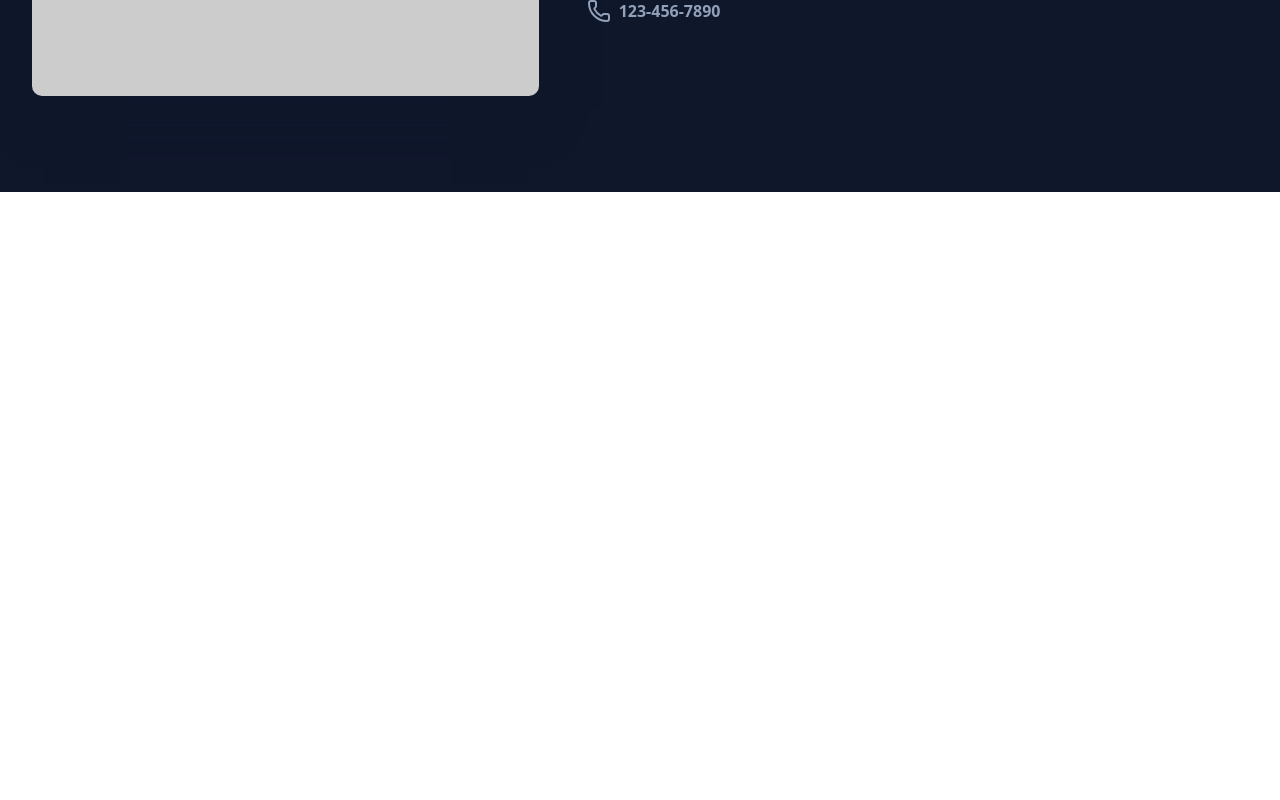
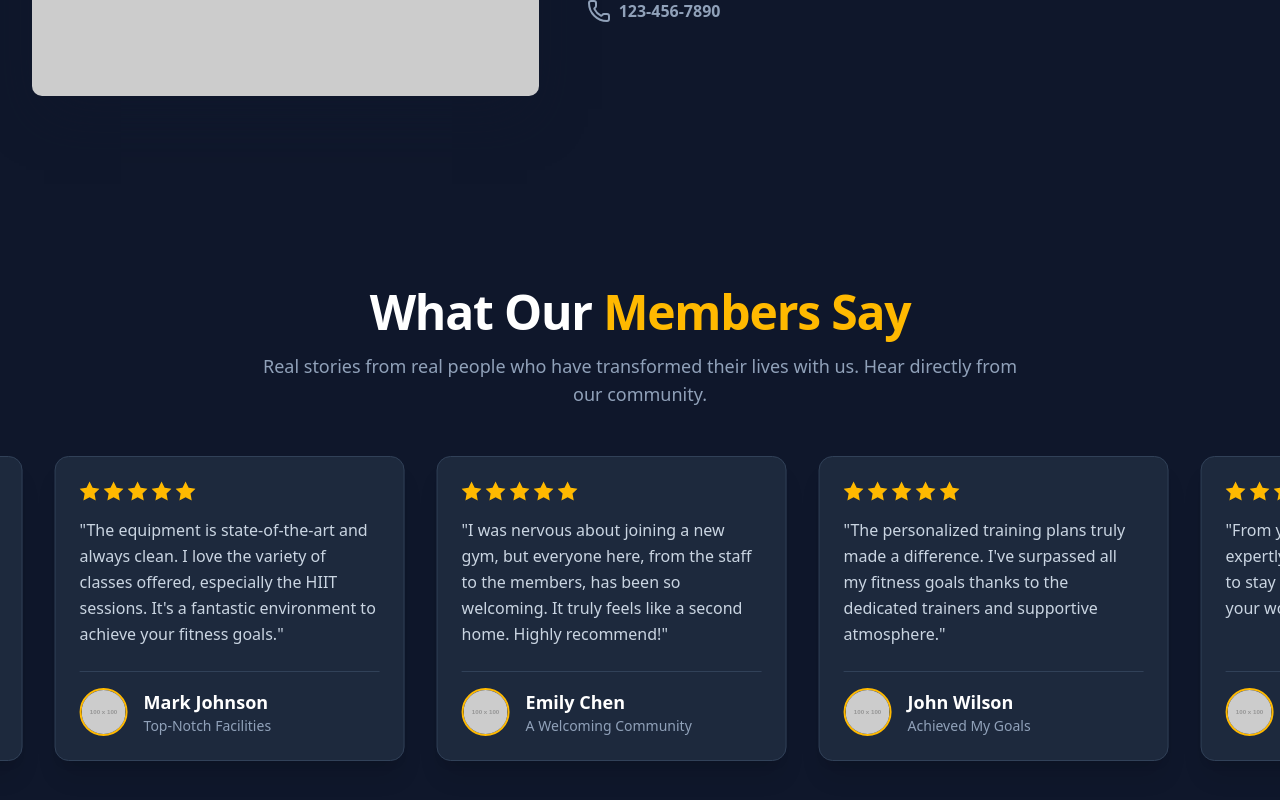
Before and after one commit to Tanujeet/GYM, a Next.js app: page / in a window 1280 px wide. Shown: the part 2795-3595 px from the top of the page. Before the commit the page ends 2987 px from the top, so only its background shows below. Built offline with nearby package versions, Linux system fonts and the light colour scheme.

Commit message:
Added:Reviewpage ui done

```diff
--- a/app/page.tsx
+++ b/app/page.tsx
@@ -1,5 +1,6 @@
 import Homepage from "@/components/Homepage";
 import Navbar from "@/components/navbar";
+import ReviewPage from "@/components/ReviewPage";
 import Secondpage from "@/components/secondpage";
 import Thirdpage from "@/components/thirdpage";
 
@@ -10,6 +11,7 @@ const Page = () => {
       <Homepage />
       <Secondpage />
       <Thirdpage />
+      <ReviewPage />
     </main>
   );
 };
--- a/components/ReviewPage.tsx
+++ b/components/ReviewPage.tsx
@@ -1,7 +1,137 @@
-const ReviewPage = () => {
+"use client";
+
+import React from "react";
+import { motion } from "framer-motion";
+
+// --- Star Icon Component ---
+const StarIcon = ({ className = "" }) => (
+  <svg
+    xmlns="http://www.w3.org/2000/svg"
+    width="20"
+    height="20"
+    viewBox="0 0 24 24"
+    fill="currentColor"
+    stroke="currentColor"
+    strokeWidth="0"
+    strokeLinecap="round"
+    strokeLinejoin="round"
+    className={className}
+  >
+    <path d="M12 .587l3.668 7.568 8.332 1.151-6.064 5.828 1.48 8.279-7.416-3.967-7.417 3.967 1.481-8.279-6.064-5.828 8.332-1.151z" />
+  </svg>
+);
+
+// --- Sample Reviews Data ---
+const reviews = [
+  {
+    image: "https://placehold.co/100x100/fde047/1e293b?text=SD",
+    name: "Sarah Daniels",
+    title: "Life-Changing Results",
+    review:
+      "Joining this gym was the best decision I've ever made. The trainers are incredibly supportive and the community is so motivating. I've never felt stronger or more confident!",
+  },
+  {
+    image: "https://placehold.co/100x100/fde047/1e293b?text=MJ",
+    name: "Mark Johnson",
+    title: "Top-Notch Facilities",
+    review:
+      "The equipment is state-of-the-art and always clean. I love the variety of classes offered, especially the HIIT sessions. It's a fantastic environment to achieve your fitness goals.",
+  },
+  {
+    image: "https://placehold.co/100x100/fde047/1e293b?text=EC",
+    name: "Emily Chen",
+    title: "A Welcoming Community",
+    review:
+      "I was nervous about joining a new gym, but everyone here, from the staff to the members, has been so welcoming. It truly feels like a second home. Highly recommend!",
+  },
+  {
+    image: "https://placehold.co/100x100/fde047/1e293b?text=JW",
+    name: "John Wilson",
+    title: "Achieved My Goals",
+    review:
+      "The personalized training plans truly made a difference. I've surpassed all my fitness goals thanks to the dedicated trainers and supportive atmosphere.",
+  },
+  {
+    image: "https://placehold.co/100x100/fde047/1e293b?text=LV",
+    name: "Linda Veras",
+    title: "Amazing Classes",
+    review:
+      "From yoga to spinning, every class is expertly led and incredibly fun. It's easy to stay motivated when you're enjoying your workouts this much!",
+  },
+];
+
+const ReviewsSection = () => {
+  const duplicatedReviews = [...reviews, ...reviews]; // Duplicate for infinite scroll effect
+
   return (
-    <div>ReviewPage</div>
+    <section className="bg-slate-900 text-white antialiased py-16 lg:py-24 overflow-hidden">
+      <div className="container mx-auto px-4 sm:px-6 lg:px-8 text-center">
+        {/* Section Header */}
+        <div className="max-w-3xl mx-auto mb-12">
+          <h2 className="text-3xl font-extrabold sm:text-4xl lg:text-5xl tracking-tight">
+            What Our <span className="text-amber-400">Members Say</span>
+          </h2>
+          <p className="mt-4 text-lg text-slate-400">
+            Real stories from real people who have transformed their lives with
+            us. Hear directly from our community.
+          </p>
+        </div>
+      </div>
+
+      {/* Horizontal Scroll Track */}
+      <motion.div
+        className="flex space-x-8 px-4 md:px-8 lg:px-12 xl:px-16" // Added padding for left/right view
+        style={{
+          width: `calc(350px * ${duplicatedReviews.length} + 32px * ${
+            duplicatedReviews.length - 1
+          })`,
+        }} // Approximate width calculation
+        animate={{
+          x: ["0%", "-100%"], // Move from 0% to -100% to create loop
+          transition: {
+            x: {
+              duration: 60, // Slower speed for more reviews
+              ease: "linear",
+              repeat: Infinity,
+            },
+          },
+        }}
+      >
+        {duplicatedReviews.map((item, idx) => (
+          <motion.div
+            key={idx}
+            className="flex-shrink-0 w-[300px] md:w-[350px] bg-slate-800 rounded-xl p-6 shadow-xl border border-slate-700 hover:border-amber-400 transition-colors duration-300 transform hover:scale-105"
+            whileHover={{ y: -8 }} // Lift slightly on hover
+            style={{ minWidth: "300px" }} // Ensure min-width for responsive cards
+          >
+            <div className="flex flex-col h-full">
+              <div className="flex space-x-1 text-amber-400 mb-4">
+                {[...Array(5)].map((_, i) => (
+                  <StarIcon key={i} />
+                ))}
+              </div>
+              <p className="text-slate-300 text-base flex-grow leading-relaxed">
+                "{item.review}"
+              </p>
+              <div className="flex items-center mt-6 pt-4 border-t border-slate-700">
+                <img
+                  src={item.image}
+                  alt={`Avatar of ${item.name}`}
+                  className="w-12 h-12 rounded-full border-2 border-amber-400 object-cover"
+                />
+                <div className="ml-4">
+                  <h4 className="font-bold text-white text-lg">{item.name}</h4>
+                  <p className="text-sm text-slate-400 font-medium">
+                    {item.title}
+                  </p>
+                </div>
+              </div>
+            </div>
+          </motion.div>
+        ))}
+      </motion.div>
+    </section>
   );
 };
 
-export default ReviewPage;
+export default ReviewsSection;
--- /dev/null
+++ b/components/ui/draggable-card.tsx
@@ -0,0 +1,191 @@
+"use client";
+import { cn } from "@/lib/utils";
+import React, { useRef, useState, useEffect } from "react";
+import {
+  motion,
+  useMotionValue,
+  useSpring,
+  useTransform,
+  animate,
+  useVelocity,
+  useAnimationControls,
+} from "motion/react";
+
+export const DraggableCardBody = ({
+  className,
+  children,
+}: {
+  className?: string;
+  children?: React.ReactNode;
+}) => {
+  const mouseX = useMotionValue(0);
+  const mouseY = useMotionValue(0);
+  const cardRef = useRef<HTMLDivElement>(null);
+  const controls = useAnimationControls();
+  const [constraints, setConstraints] = useState({
+    top: 0,
+    left: 0,
+    right: 0,
+    bottom: 0,
+  });
+
+  // physics biatch
+  const velocityX = useVelocity(mouseX);
+  const velocityY = useVelocity(mouseY);
+
+  const springConfig = {
+    stiffness: 100,
+    damping: 20,
+    mass: 0.5,
+  };
+
+  const rotateX = useSpring(
+    useTransform(mouseY, [-300, 300], [25, -25]),
+    springConfig,
+  );
+  const rotateY = useSpring(
+    useTransform(mouseX, [-300, 300], [-25, 25]),
+    springConfig,
+  );
+
+  const opacity = useSpring(
+    useTransform(mouseX, [-300, 0, 300], [0.8, 1, 0.8]),
+    springConfig,
+  );
+
+  const glareOpacity = useSpring(
+    useTransform(mouseX, [-300, 0, 300], [0.2, 0, 0.2]),
+    springConfig,
+  );
+
+  useEffect(() => {
+    // Update constraints when component mounts or window resizes
+    const updateConstraints = () => {
+      if (typeof window !== "undefined") {
+        setConstraints({
+          top: -window.innerHeight / 2,
+          left: -window.innerWidth / 2,
+          right: window.innerWidth / 2,
+          bottom: window.innerHeight / 2,
+        });
+      }
+    };
+
+    updateConstraints();
+
+    // Add resize listener
+    window.addEventListener("resize", updateConstraints);
+
+    // Clean up
+    return () => {
+      window.removeEventListener("resize", updateConstraints);
+    };
+  }, []);
+
+  const handleMouseMove = (e: React.MouseEvent<HTMLDivElement>) => {
+    const { clientX, clientY } = e;
+    const { width, height, left, top } =
+      cardRef.current?.getBoundingClientRect() ?? {
+        width: 0,
+        height: 0,
+        left: 0,
+        top: 0,
+      };
+    const centerX = left + width / 2;
+    const centerY = top + height / 2;
+    const deltaX = clientX - centerX;
+    const deltaY = clientY - centerY;
+    mouseX.set(deltaX);
+    mouseY.set(deltaY);
+  };
+
+  const handleMouseLeave = () => {
+    mouseX.set(0);
+    mouseY.set(0);
+  };
+
+  return (
+    <motion.div
+      ref={cardRef}
+      drag
+      dragConstraints={constraints}
+      onDragStart={() => {
+        document.body.style.cursor = "grabbing";
+      }}
+      onDragEnd={(event, info) => {
+        document.body.style.cursor = "default";
+
+        controls.start({
+          rotateX: 0,
+          rotateY: 0,
+          transition: {
+            type: "spring",
+            ...springConfig,
+          },
+        });
+        const currentVelocityX = velocityX.get();
+        const currentVelocityY = velocityY.get();
+
+        const velocityMagnitude = Math.sqrt(
+          currentVelocityX * currentVelocityX +
+            currentVelocityY * currentVelocityY,
+        );
+        const bounce = Math.min(0.8, velocityMagnitude / 1000);
+
+        animate(info.point.x, info.point.x + currentVelocityX * 0.3, {
+          duration: 0.8,
+          ease: [0.2, 0, 0, 1],
+          bounce,
+          type: "spring",
+          stiffness: 50,
+          damping: 15,
+          mass: 0.8,
+        });
+
+        animate(info.point.y, info.point.y + currentVelocityY * 0.3, {
+          duration: 0.8,
+          ease: [0.2, 0, 0, 1],
+          bounce,
+          type: "spring",
+          stiffness: 50,
+          damping: 15,
+          mass: 0.8,
+        });
+      }}
+      style={{
+        rotateX,
+        rotateY,
+        opacity,
+        willChange: "transform",
+      }}
+      animate={controls}
+      whileHover={{ scale: 1.02 }}
+      onMouseMove={handleMouseMove}
+      onMouseLeave={handleMouseLeave}
+      className={cn(
+        "relative min-h-96 w-80 overflow-hidden rounded-md bg-neutral-100 p-6 shadow-2xl transform-3d dark:bg-neutral-900",
+        className,
+      )}
+    >
+      {children}
+      <motion.div
+        style={{
+          opacity: glareOpacity,
+        }}
+        className="pointer-events-none absolute inset-0 bg-white select-none"
+      />
+    </motion.div>
+  );
+};
+
+export const DraggableCardContainer = ({
+  className,
+  children,
+}: {
+  className?: string;
+  children?: React.ReactNode;
+}) => {
+  return (
+    <div className={cn("[perspective:3000px]", className)}>{children}</div>
+  );
+};
--- a/package.json
+++ b/package.json
@@ -12,6 +12,7 @@
     "class-variance-authority": "^0.7.1",
     "clsx": "^2.1.1",
     "lucide-react": "^0.545.0",
+    "motion": "^12.23.24",
     "next": "15.5.4",
     "react": "19.1.0",
     "react-dom": "19.1.0",
```
Also changed, not shown: components.json, 1 other file (tests, documents, lock files or other folders).
